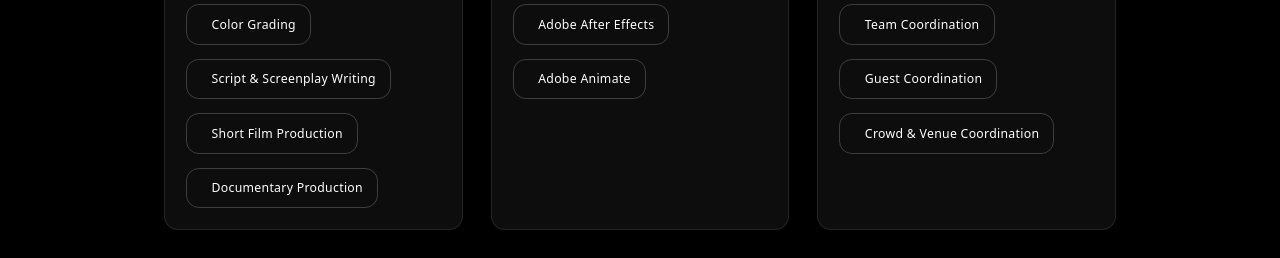
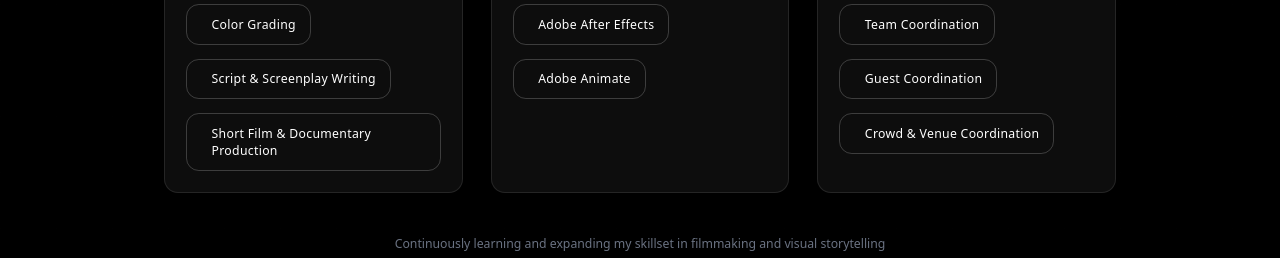
Before and after one commit to Pawanrajsrinivas/Portfolio, a React (Vite) app: page / in a window 1280 px wide. Shown: the part 2000-2258 px from the top of the page. Built offline with nearby package versions, Linux system fonts and the light colour scheme.

Commit message:
Update SkillsSectionCinematic.tsx

```diff
--- a/src/components/SkillsSectionCinematic.tsx
+++ b/src/components/SkillsSectionCinematic.tsx
@@ -18,8 +18,7 @@
         { name: 'Content Writing' },
         { name: 'Color Grading' },
         { name: 'Script & Screenplay Writing' },
-        { name: 'Short Film Production' },
-        { name: 'Documentary Production' },
+        { name: 'Short Film & Documentary Production' },
       ],
     },
     {
```
